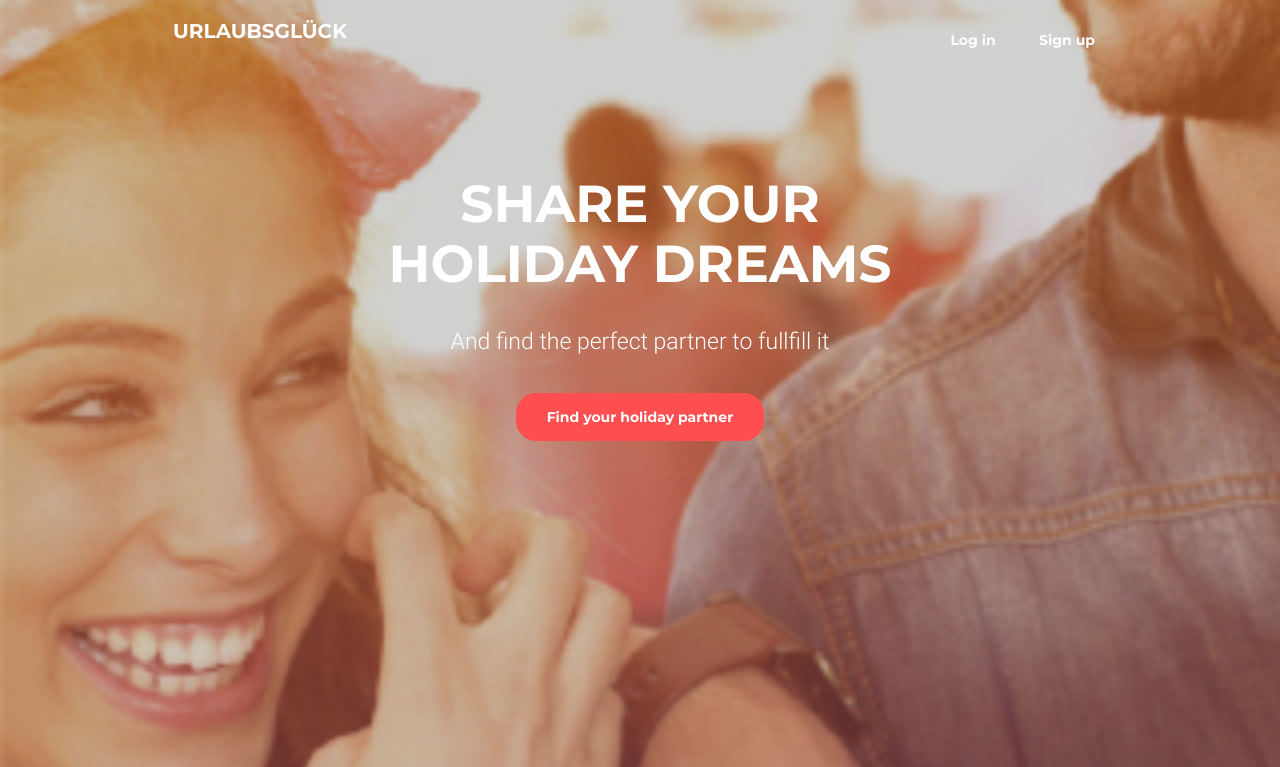
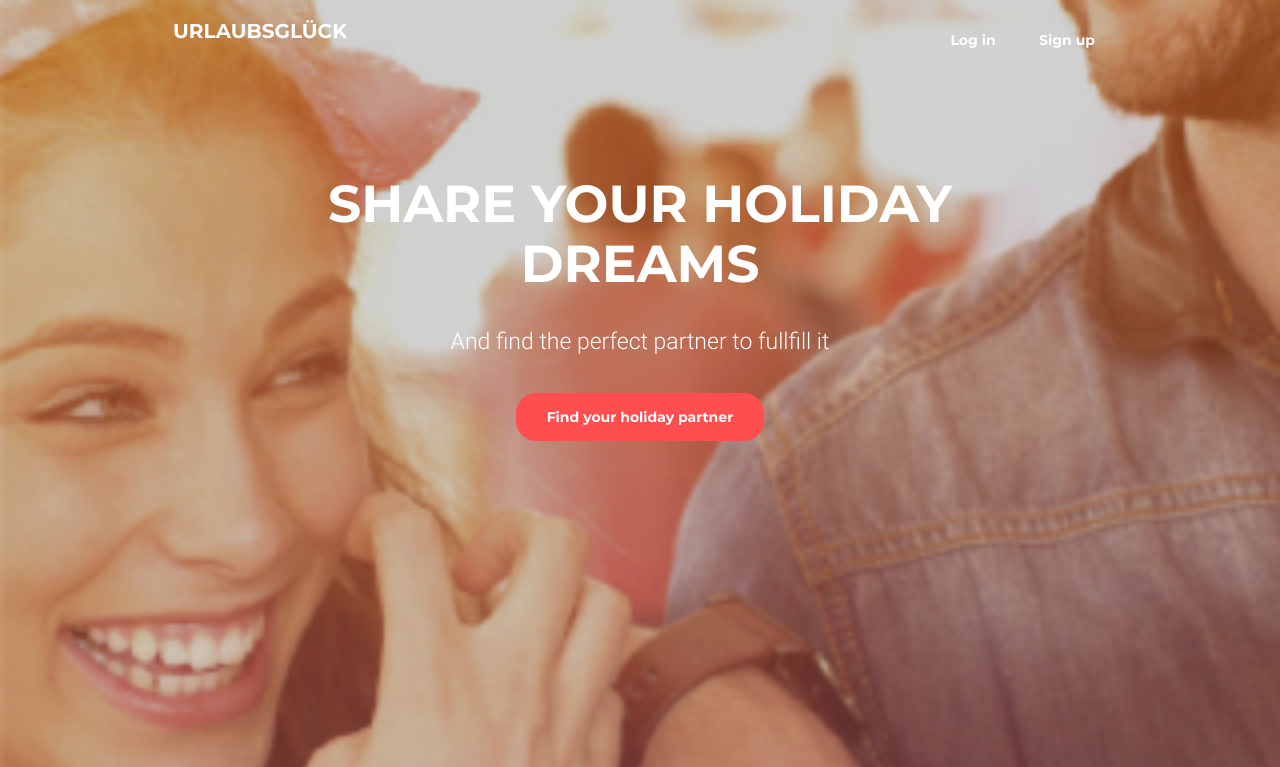
Before and after one commit to Katrusy86/goit-fe-course, a plain HTML site: page html-css/hw-09/index.html in a window 1280 px wide. Shown: the top 767 px of the page. Drawn offline with Linux system fonts and the light colour scheme.

Commit message:
Updated hw-09

```diff
--- a/html-css/hw-09/index.html
+++ b/html-css/hw-09/index.html
@@ -22,8 +22,8 @@
                     <a href="#" class="site__logo">URLAUBSGLÜCK</a>
                 </div>
             </div>
-            <div class="row button__act justify-content-center">
-                <div class="col-12 col-md-9 col-lg-6">
+            <div class="row button__act justify-content-md-center">
+                <div class="col-12 col-md-9 col-lg-8">
                     <h1 class="site__header">
                         Share your holiday dreams
                     </h1>
```
